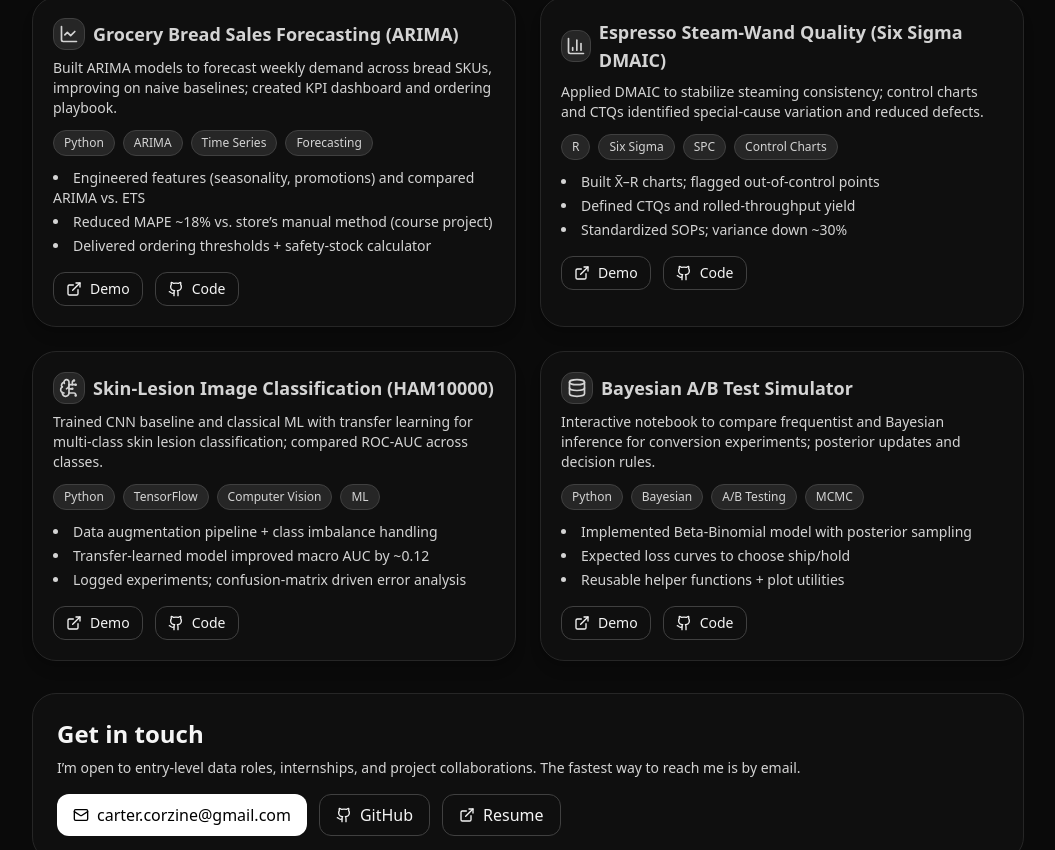
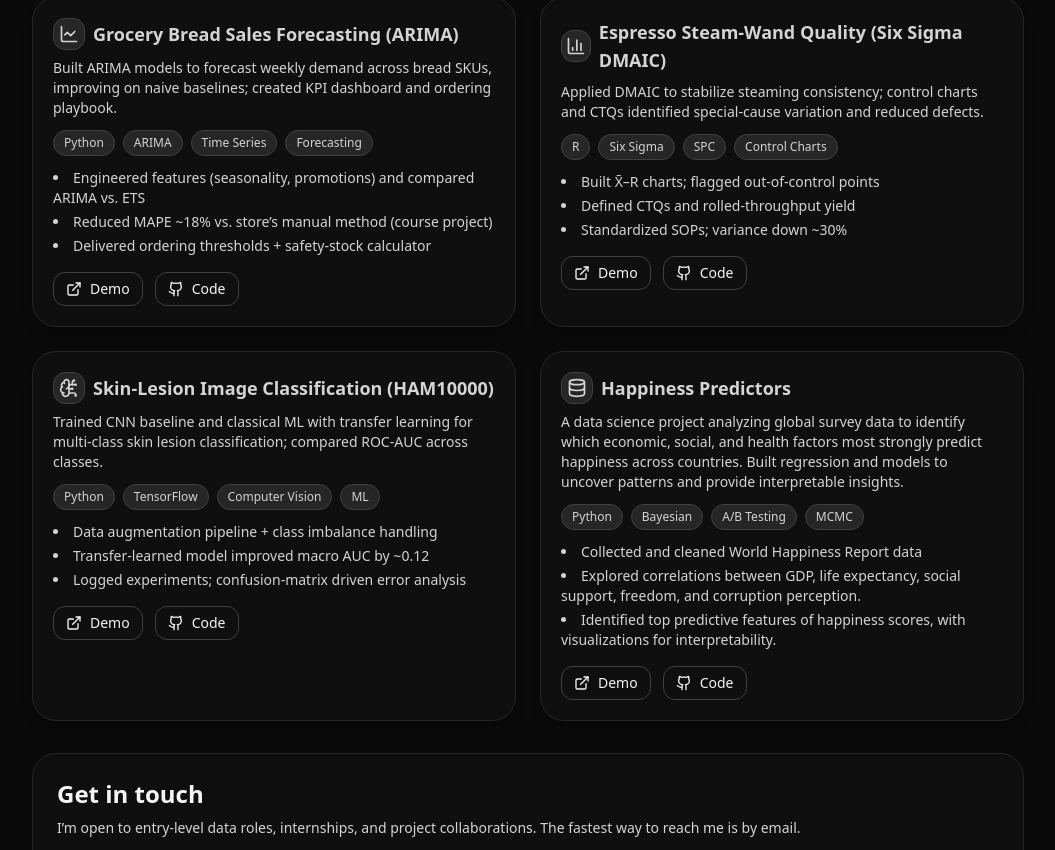
Before and after one commit to cartercorzine/Portfolio, a React (Vite) app: page / in a window 1280 px wide. Shown: the part 498-1348 px from the top of the page, without its empty margins (112-1167 px from the left). Built offline with nearby package versions, Linux system fonts and the light colour scheme.

Commit message:
added happiness project

```diff
--- a/src/App.jsx
+++ b/src/App.jsx
@@ -58,16 +58,16 @@ const PROJECTS = [
     icon: <BrainCircuit className="w-5 h-5" />,
   },
   {
-    title: "Bayesian A/B Test Simulator",
+    title: "Happiness Predictors",
     blurb:
-      "Interactive notebook to compare frequentist and Bayesian inference for conversion experiments; posterior updates and decision rules.",
+      "A data science project analyzing global survey data to identify which economic, social, and health factors most strongly predict happiness across countries. Built regression and models to uncover patterns and provide interpretable insights.",
     tags: ["Python", "Bayesian", "A/B Testing", "MCMC"],
     highlights: [
-      "Implemented Beta-Binomial model with posterior sampling",
-      "Expected loss curves to choose ship/hold",
-      "Reusable helper functions + plot utilities",
+      "Collected and cleaned World Happiness Report data",
+      "Explored correlations between GDP, life expectancy, social support, freedom, and corruption perception.",
+      "Identified top predictive features of happiness scores, with visualizations for interpretability.",
     ],
-    links: { code: "#", demo: "#" },
+    links: { code: "https://github.com/cartercorzine/Happiness-Predictors", demo: "#" },
     icon: <Database className="w-5 h-5" />,
   },
 ];
```
